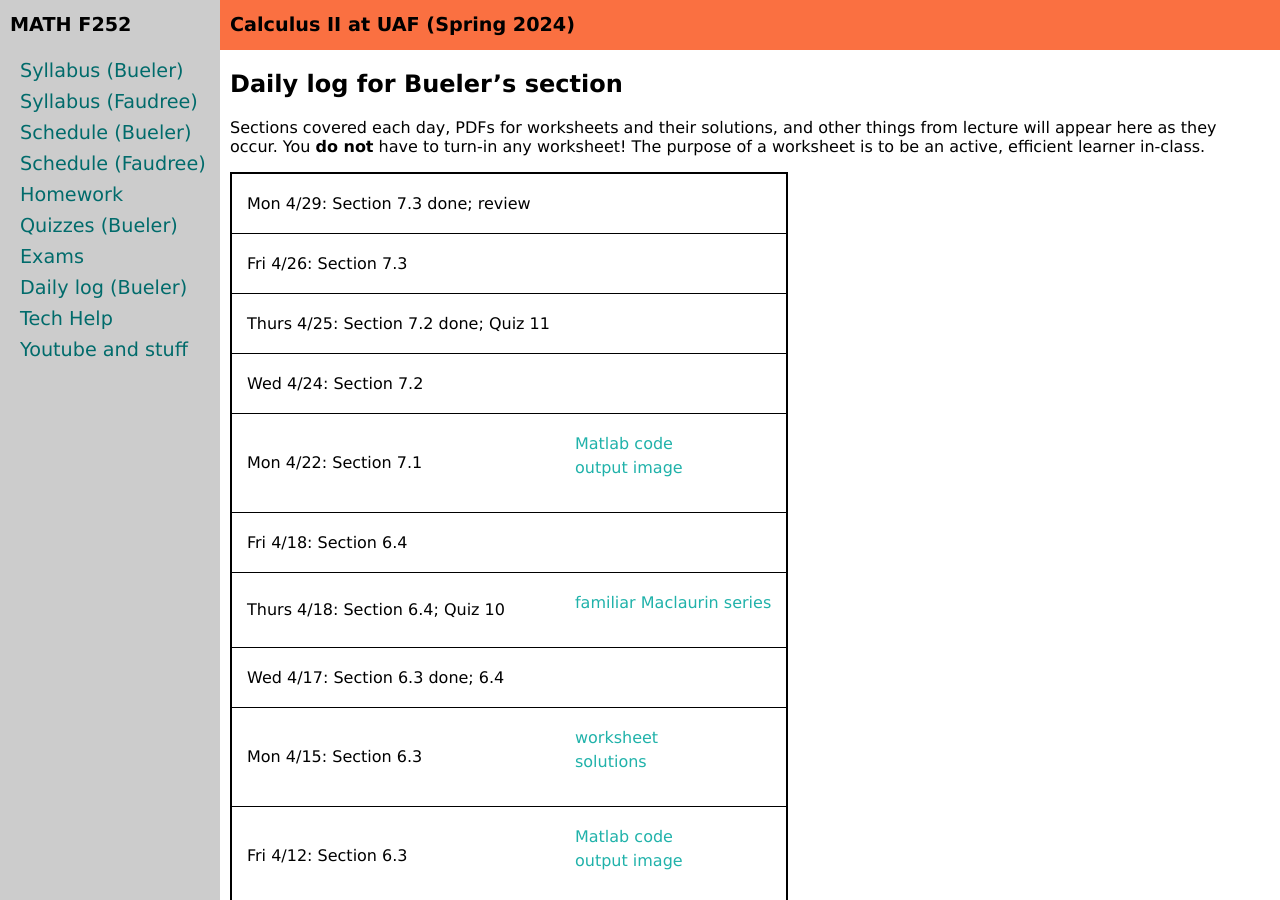
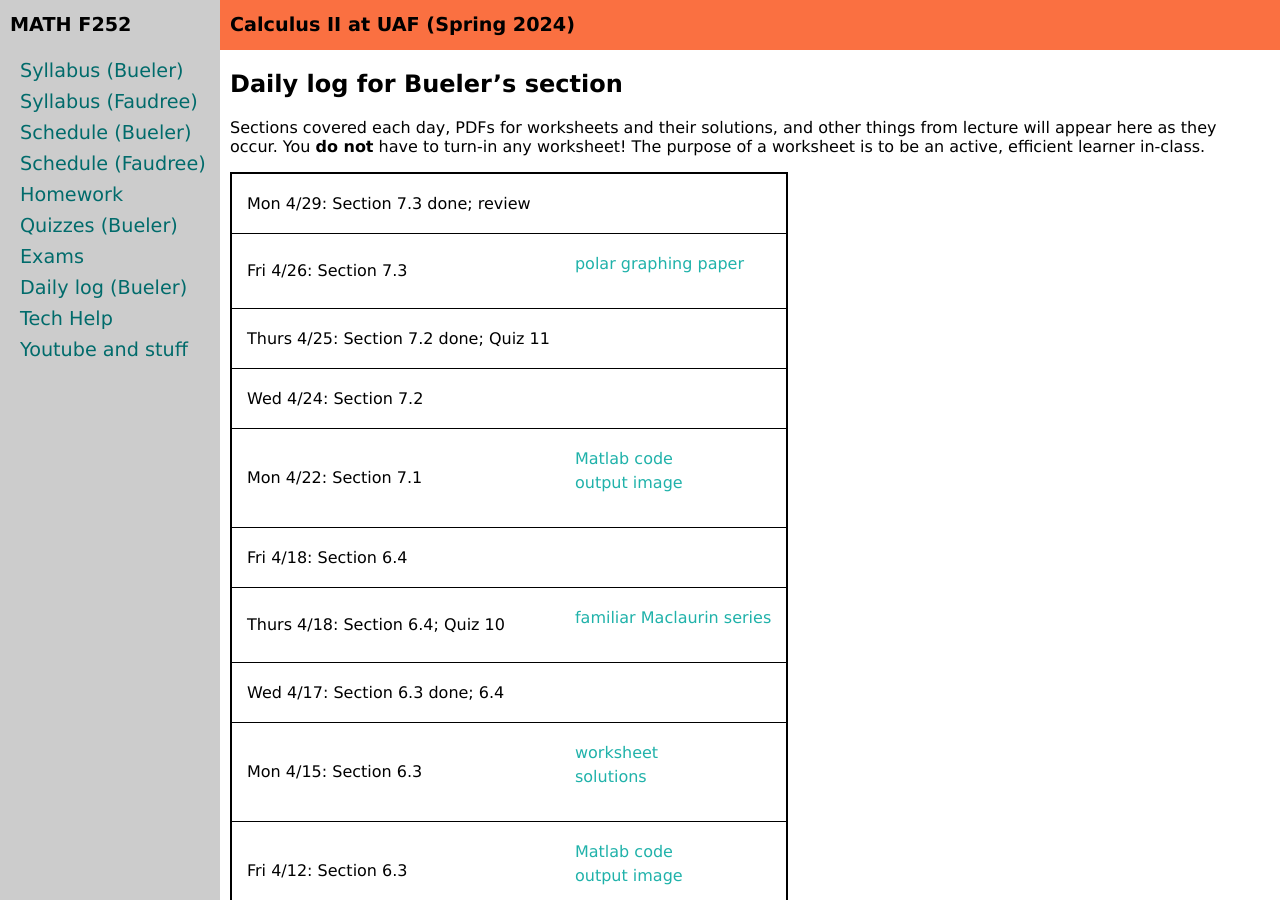
Before and after one commit to uaf-math/calc2, a Jekyll site: the page built from daily.md, in a window 1280 px wide and 900 px high. Built offline with Jekyll 4.4.1, drawn with Linux system fonts in a browser that asks for light colours.

Commit message:
polar graph paper

```diff
--- a/_data/daily.yml
+++ b/_data/daily.yml
@@ -5,6 +5,8 @@
   date: Mon 4/29
 - name: Section 7.3
   date: Fri 4/26
+  ext: https://uaf-math251.github.io/calc2/assets/worksheets/S24/polar2side.pdf
+  extdescription: polar graphing paper
 - name: Section 7.2 done; Quiz 11
   date: Thurs 4/25
 - name: Section 7.2
```
Also changed, not shown: 1 other file.
